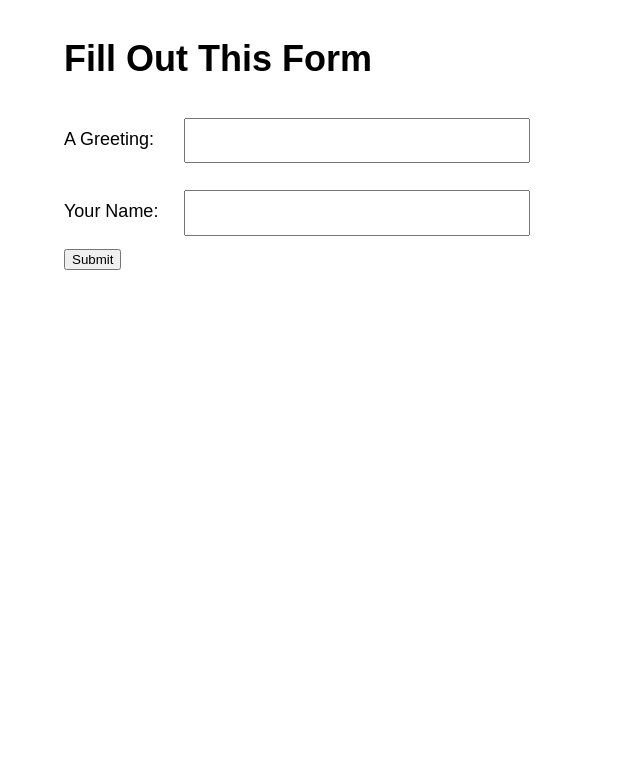
After one commit to john-lurie/lp3thw, a Flask app: page /hello in a window 1280 px wide. The commit adds this page. Shown: the top 761 px of the page, without its empty margins (0-640 px from the left). Run offline with Flask 3, Linux system fonts and the light colour scheme.

Commit message:
Finished Exercise 51
Web form, templates, and CSS

```diff
--- a/exercises/gothonweb/app.py
+++ b/exercises/gothonweb/app.py
@@ -1,12 +1,21 @@
 from flask import Flask
 from flask import render_template
+from flask import request
 
 app = Flask(__name__)
 
-@app.route('/')
+@app.route('/hello', methods=['POST', 'GET'])
 def index():
     greeting = "Hello World"
-    return render_template("index.html", greeting=greeting)
+
+    if request.method == "POST":
+        name = request.form['name']
+        greet = request.form['greet']
+        greeting = f"{greet}, {name}"
+        return render_template("index.html", greeting=greeting)
+    else:
+        return render_template("hello_form.html")
+
 
 if __name__ == "__main__":
     app.run()
--- /dev/null
+++ b/exercises/gothonweb/static/styles.css
@@ -0,0 +1,17 @@
+body {
+  font-family: Arial, sans-serif;
+  font-size: large;
+  margin: 3vw 5vw;
+}
+
+label {
+  width: 10%;
+  display: inline-block;
+}
+
+input[type=text] {
+  width: 30%;
+  padding: 1em 1em;
+  margin: 1em 0em;
+  display: inline-block;
+}
--- /dev/null
+++ b/exercises/gothonweb/templates/hello_form.html
@@ -0,0 +1,17 @@
+{% extends "layout.html" %}
+
+{% block content %}
+
+<h1>Fill Out This Form</h1>
+
+<form action="/hello" method="POST">
+    <label for="greet">A Greeting:</label>
+    <input type="text" id="greet" name="greet" required>
+    <br/>
+    <label for="name">Your Name:</label>
+    <input type="text" id="name" name="name" required>
+    <br/>
+    <input type="submit">
+</form>
+
+{% endblock %}
--- /dev/null
+++ b/exercises/gothonweb/templates/layout.html
@@ -0,0 +1,13 @@
+<html>
+    <head>
+        <title>Gothons of Planet Percal #25</title>
+        <link rel="stylesheet" href="/static/styles.css">
+    </head>
+<body>
+
+{% block content %}
+
+{% endblock %}
+
+</body>
+</html>
```
Also changed, not shown: exercises/gothonweb/templates/index.html (+7 -7 lines), exercises/gothonweb/tests/test_app.py (added, +22 -0 lines).
